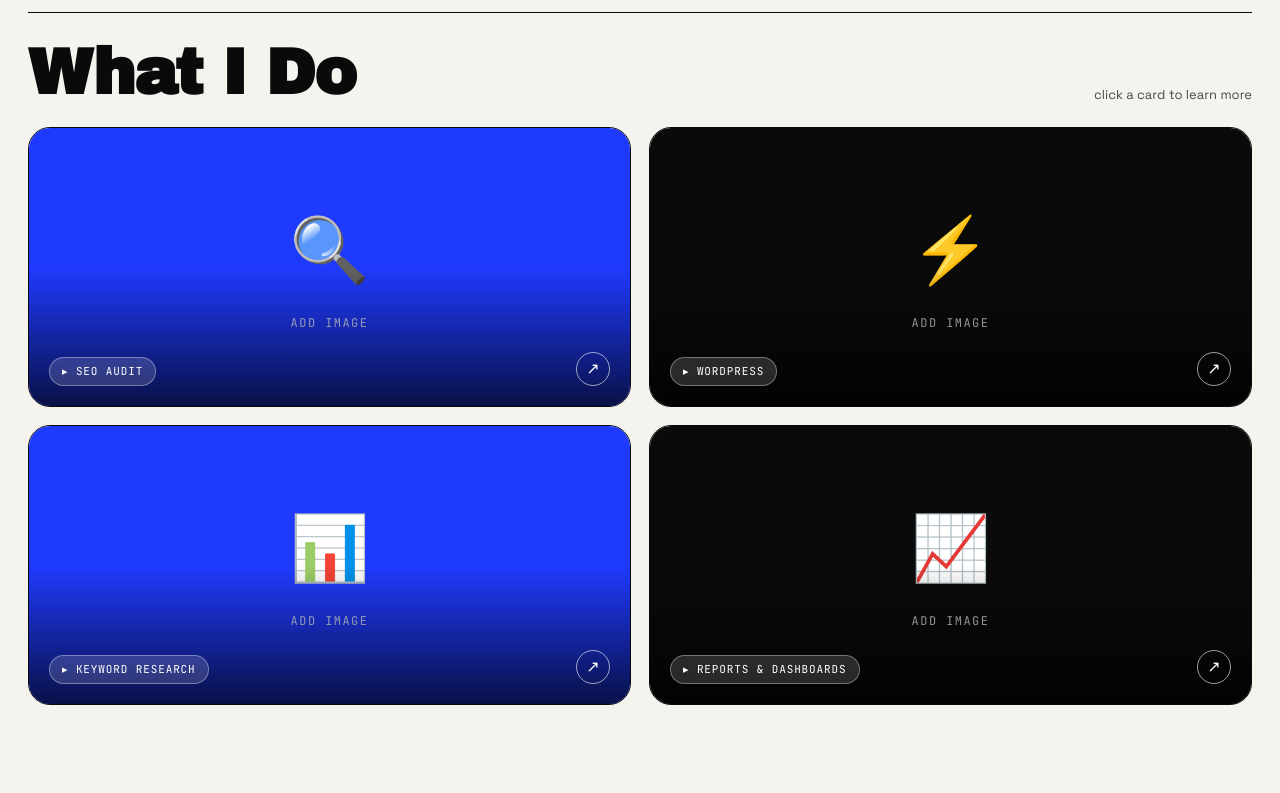
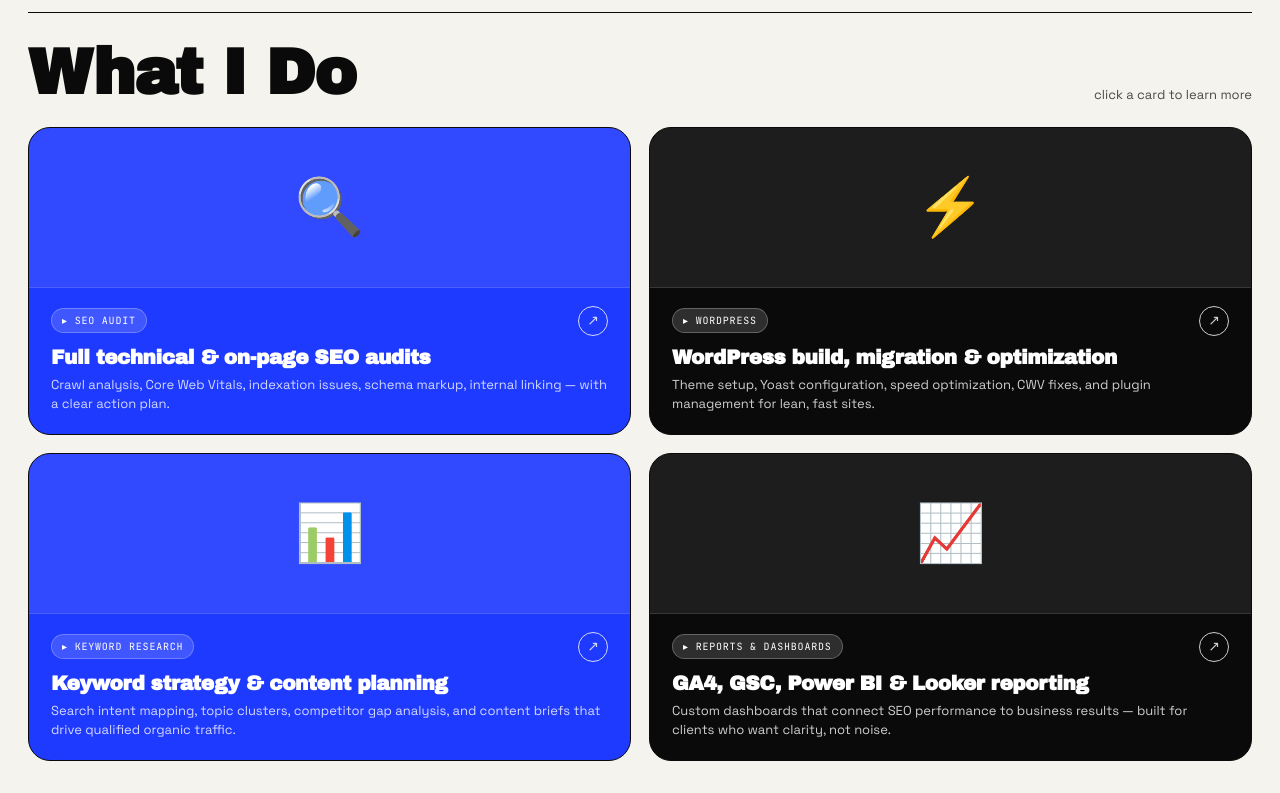
Before and after one commit to Kaitobar/portfolio, a React (Vite) app: page / in a window 1280 px wide. Shown: the part 2627-3420 px from the top of the page. Built offline with nearby package versions, Linux system fonts and the light colour scheme.

Commit message:
Work cards: expand to modal on click

```diff
--- a/src/components/Work.jsx
+++ b/src/components/Work.jsx
@@ -1,50 +1,62 @@
-import { useState } from 'react';
+import { useState, useEffect } from 'react';
 import { SectionTabs } from './TopBar';
 
 const cases = [
   {
     tag: 'SEO AUDIT',
     title: 'Full technical & on-page SEO audits',
-    d: 'Crawl analysis, Core Web Vitals, indexation issues, schema markup, internal linking structure — with a clear action plan.',
-    img: null,
+    summary: 'Crawl analysis, Core Web Vitals, indexation issues, schema markup, internal linking — with a clear action plan.',
+    detail: 'A full SEO audit covers everything that affects how search engines find, crawl, and rank your site. I analyze technical health (speed, mobile, crawl errors), on-page optimization (titles, headings, content), and off-page signals — then deliver a prioritized roadmap so you know exactly what to fix first and why.',
+    images: [],
     accent: 'var(--accent)',
     fg: 'var(--accent-fg)',
+    icon: '🔍',
   },
   {
     tag: 'WORDPRESS',
     title: 'WordPress build, migration & optimization',
-    d: 'Theme setup, Yoast configuration, speed optimization, CWV fixes, and plugin management for lean, fast sites.',
-    img: null,
+    summary: 'Theme setup, Yoast configuration, speed optimization, CWV fixes, and plugin management for lean, fast sites.',
+    detail: 'From new builds to migrations and existing-site overhauls — I handle WordPress end to end. That means choosing the right stack, configuring Yoast for maximum SEO impact, optimizing for Core Web Vitals, and keeping everything running cleanly without plugin bloat.',
+    images: [],
     accent: 'var(--ink)',
     fg: 'var(--paper)',
+    icon: '⚡',
   },
   {
     tag: 'KEYWORD RESEARCH',
     title: 'Keyword strategy & content planning',
-    d: 'Search intent mapping, topic clusters, competitor gap analysis, and content briefs that drive qualified organic traffic.',
-    img: null,
+    summary: 'Search intent mapping, topic clusters, competitor gap analysis, and content briefs that drive qualified organic traffic.',
+    detail: 'Keyword research is more than a list of terms — it\'s understanding what your audience is actually looking for and building a content architecture around that. I map search intent, identify quick wins vs long-term plays, and deliver content briefs your team can execute without guesswork.',
+    images: [],
     accent: 'var(--accent)',
     fg: 'var(--accent-fg)',
+    icon: '📊',
   },
   {
     tag: 'REPORTS & DASHBOARDS',
     title: 'GA4, GSC, Power BI & Looker reporting',
-    d: 'Custom dashboards that connect SEO performance to business results — built for clients who want clarity, not noise.',
-    img: null,
+    summary: 'Custom dashboards that connect SEO performance to business results — built for clients who want clarity, not noise.',
+    detail: 'I build reporting systems that make it easy to see what\'s working and what needs attention — without wading through raw data. Whether it\'s a GA4 exploration, a GSC performance dashboard, or a full Power BI or Looker Studio report, I connect the data sources and design for decision-making, not just metrics.',
+    images: [],
     accent: 'var(--ink)',
     fg: 'var(--paper)',
+    icon: '📈',
   },
 ];
 
-const tagIcons = {
-  'SEO AUDIT': '🔍',
-  'WORDPRESS': '⚡',
-  'KEYWORD RESEARCH': '📊',
-  'REPORTS & DASHBOARDS': '📈',
-};
+export const Work = () => {
+  const [open, setOpen] = useState(null);
 
-export const Work = () => {
-  const [flipped, setFlipped] = useState(null);
+  useEffect(() => {
+    if (open !== null) {
+      document.body.style.overflow = 'hidden';
+    } else {
+      document.body.style.overflow = '';
+    }
+    return () => { document.body.style.overflow = ''; };
+  }, [open]);
+
+  const active = open !== null ? cases[open] : null;
 
   return (
     <section id="work" style={{ paddingBottom: 12 }}>
@@ -64,134 +76,200 @@
           {cases.map((c, i) => (
             <div
               key={i}
-              onClick={() => setFlipped(flipped === i ? null : i)}
-              style={{ perspective: '1200px', cursor: 'pointer', minHeight: 280 }}
-            >
-              <div style={{
-                position: 'relative',
-                width: '100%',
-                height: '100%',
-                minHeight: 280,
-                transformStyle: 'preserve-3d',
-                transition: 'transform 0.65s cubic-bezier(0.4, 0.2, 0.2, 1)',
-                transform: flipped === i ? 'rotateY(180deg)' : 'rotateY(0deg)',
-              }}>
-
-                {/* FRONT — image */}
-                <div style={{
-                  position: 'absolute', inset: 0,
-                  backfaceVisibility: 'hidden',
-                  WebkitBackfaceVisibility: 'hidden',
-                  borderRadius: 22,
-                  overflow: 'hidden',
-                  border: '1.5px solid var(--ink)',
-                }}>
-                  {c.img ? (
-                    <img src={c.img} alt={c.tag} style={{
-                      width: '100%', height: '100%',
-                      objectFit: 'cover',
-                      display: 'block',
-                    }} />
-                  ) : (
-                    /* Placeholder until you add a real image */
-                    <div style={{
-                      width: '100%', height: '100%',
-                      background: c.accent,
-                      display: 'flex', flexDirection: 'column',
-                      alignItems: 'center', justifyContent: 'center',
-                      gap: 16,
-                      color: c.fg,
-                    }}>
-                      <span style={{ fontSize: 64 }}>{tagIcons[c.tag]}</span>
-                      <span className="mono" style={{ fontSize: 12, letterSpacing: '0.12em', opacity: 0.8 }}>
-                        ADD IMAGE
-                      </span>
-                    </div>
-                  )}
-
-                  {/* Tag overlay */}
-                  <div style={{
-                    position: 'absolute', inset: 0,
-                    background: 'linear-gradient(180deg, rgba(0,0,0,0.0) 50%, rgba(0,0,0,0.72) 100%)',
-                  }} />
-                  <div style={{
-                    position: 'absolute', bottom: 20, left: 20, right: 20,
-                    display: 'flex', justifyContent: 'space-between', alignItems: 'flex-end',
-                  }}>
-                    <span className="mono" style={{
-                      fontSize: 11, padding: '5px 12px',
-                      background: 'rgba(255,255,255,0.15)',
-                      border: '1px solid rgba(255,255,255,0.35)',
-                      borderRadius: 999,
-                      letterSpacing: '0.08em',
-                      color: '#fff',
-                    }}>▸ {c.tag}</span>
-                    <span style={{
-                      width: 34, height: 34, borderRadius: '50%',
-                      border: '1.5px solid rgba(255,255,255,0.6)',
-                      display: 'inline-flex', alignItems: 'center', justifyContent: 'center',
-                      color: '#fff', fontSize: 16,
-                    }}>↗</span>
-                  </div>
-                </div>
-
-                {/* BACK — info */}
-                <div style={{
-                  position: 'absolute', inset: 0,
-                  backfaceVisibility: 'hidden',
-                  WebkitBackfaceVisibility: 'hidden',
-                  transform: 'rotateY(180deg)',
+              onClick={() => setOpen(i)}
+              style={{
                 background: c.accent,
                 color: c.fg,
                 borderRadius: 22,
-                  padding: 28,
-                  border: '1.5px solid var(--ink)',
+                padding: 0,
+                minHeight: 260,
                 display: 'flex',
                 flexDirection: 'column',
-                  justifyContent: 'space-between',
+                border: '1.5px solid var(--ink)',
+                cursor: 'pointer',
+                overflow: 'hidden',
+                transition: 'transform 0.25s, box-shadow 0.25s',
+              }}
+              onMouseEnter={e => {
+                e.currentTarget.style.transform = 'translateY(-4px)';
+                e.currentTarget.style.boxShadow = '0 12px 40px rgba(0,0,0,0.15)';
+              }}
+              onMouseLeave={e => {
+                e.currentTarget.style.transform = 'translateY(0)';
+                e.currentTarget.style.boxShadow = 'none';
+              }}
+            >
+              {/* Image area */}
+              <div style={{
+                flex: 1,
+                minHeight: 160,
+                background: c.images[0]
+                  ? `url(${c.images[0]}) center/cover no-repeat`
+                  : 'rgba(255,255,255,0.08)',
+                display: 'flex',
+                alignItems: 'center',
+                justifyContent: 'center',
+                fontSize: 56,
+                borderBottom: '1.5px solid rgba(255,255,255,0.12)',
               }}>
-                  <div>
+                {!c.images[0] && c.icon}
+              </div>
+
+              {/* Bottom info */}
+              <div style={{ padding: '18px 22px 20px' }}>
+                <div style={{ display: 'flex', justifyContent: 'space-between', alignItems: 'center', marginBottom: 10 }}>
                   <span className="mono" style={{
-                      fontSize: 11, padding: '4px 10px',
+                    fontSize: 10, padding: '4px 10px',
                     background: 'rgba(255,255,255,0.15)',
-                      border: '1px solid rgba(255,255,255,0.3)',
+                    border: '1px solid rgba(255,255,255,0.25)',
                     borderRadius: 999,
                     letterSpacing: '0.08em',
-                      display: 'inline-block',
-                      marginBottom: 18,
                   }}>▸ {c.tag}</span>
-                    <h3 className="display" style={{ fontSize: 26, lineHeight: 1.1, margin: '0 0 14px 0' }}>
+                  <span style={{
+                    width: 30, height: 30, borderRadius: '50%',
+                    border: '1.5px solid currentColor',
+                    display: 'inline-flex', alignItems: 'center', justifyContent: 'center',
+                    fontSize: 14, opacity: 0.8,
+                  }}>↗</span>
+                </div>
+                <h3 className="display" style={{ fontSize: 20, lineHeight: 1.15, margin: '0 0 6px 0' }}>
                   {c.title}
                 </h3>
-                    <p className="grotesk" style={{ fontSize: 14, opacity: 0.88, margin: 0, lineHeight: 1.6 }}>
-                      {c.d}
+                <p className="grotesk" style={{ fontSize: 13, opacity: 0.8, margin: 0, lineHeight: 1.5 }}>
+                  {c.summary}
                 </p>
-                  </div>
-                  <div style={{ display: 'flex', justifyContent: 'space-between', alignItems: 'center', marginTop: 20 }}>
-                    <a href="#contact" style={{
-                      padding: '10px 20px',
-                      borderRadius: 999,
-                      border: '1.5px solid currentColor',
-                      fontSize: 13, fontWeight: 600,
-                      fontFamily: 'Space Grotesk, sans-serif',
-                      opacity: 0.9,
-                    }}>Let's work →</a>
-                    <span style={{ fontSize: 12, opacity: 0.6, fontFamily: 'JetBrains Mono, monospace' }}>
-                      click to flip back
-                    </span>
-                  </div>
-                </div>
-
               </div>
             </div>
           ))}
         </div>
       </div>
 
+      {/* Modal overlay */}
+      {active && (
+        <div
+          onClick={() => setOpen(null)}
+          style={{
+            position: 'fixed', inset: 0,
+            background: 'rgba(10,10,10,0.7)',
+            backdropFilter: 'blur(6px)',
+            WebkitBackdropFilter: 'blur(6px)',
+            zIndex: 1000,
+            display: 'flex',
+            alignItems: 'center',
+            justifyContent: 'center',
+            padding: '20px',
+            animation: 'fadeIn 0.2s ease',
+          }}
+        >
+          <div
+            onClick={e => e.stopPropagation()}
+            style={{
+              background: active.accent,
+              color: active.fg,
+              borderRadius: 28,
+              border: '1.5px solid var(--ink)',
+              width: '100%',
+              maxWidth: 780,
+              maxHeight: '88vh',
+              overflowY: 'auto',
+              animation: 'scaleIn 0.3s cubic-bezier(0.34, 1.56, 0.64, 1)',
+            }}
+          >
+            {/* Modal header */}
+            <div style={{
+              display: 'flex', justifyContent: 'space-between', alignItems: 'center',
+              padding: '24px 28px 0',
+            }}>
+              <span className="mono" style={{
+                fontSize: 11, padding: '5px 12px',
+                background: 'rgba(255,255,255,0.15)',
+                border: '1px solid rgba(255,255,255,0.25)',
+                borderRadius: 999,
+                letterSpacing: '0.08em',
+              }}>▸ {active.tag}</span>
+              <button
+                onClick={() => setOpen(null)}
+                style={{
+                  width: 36, height: 36, borderRadius: '50%',
+                  border: '1.5px solid currentColor',
+                  background: 'transparent',
+                  color: 'inherit',
+                  display: 'flex', alignItems: 'center', justifyContent: 'center',
+                  fontSize: 18, cursor: 'pointer',
+                  opacity: 0.8,
+                }}>✕</button>
+            </div>
+
+            {/* Title */}
+            <div style={{ padding: '20px 28px 24px' }}>
+              <h2 className="display" style={{
+                fontSize: 'clamp(28px, 4vw, 44px)',
+                lineHeight: 1.05, margin: '0 0 16px 0',
+              }}>
+                {active.title}
+              </h2>
+              <p className="grotesk" style={{
+                fontSize: 16, opacity: 0.88, margin: 0, lineHeight: 1.65, maxWidth: 600,
+              }}>
+                {active.detail}
+              </p>
+            </div>
+
+            {/* Images grid */}
+            {active.images.length > 0 && (
+              <div style={{
+                display: 'grid',
+                gridTemplateColumns: active.images.length === 1 ? '1fr' : 'repeat(2, 1fr)',
+                gap: 3,
+                margin: '0 3px',
+              }}>
+                {active.images.map((src, idx) => (
+                  <img key={idx} src={src} alt="" style={{
+                    width: '100%', aspectRatio: '16/9',
+                    objectFit: 'cover',
+                    borderRadius: idx === 0 ? '0' : '0',
+                  }} />
+                ))}
+              </div>
+            )}
+
+            {/* Placeholder image area when no images */}
+            {active.images.length === 0 && (
+              <div style={{
+                margin: '0 28px',
+                borderRadius: 16,
+                border: '1.5px dashed rgba(255,255,255,0.3)',
+                padding: '32px 24px',
+                textAlign: 'center',
+                opacity: 0.5,
+              }}>
+                <div style={{ fontSize: 36, marginBottom: 8 }}>🖼</div>
+                <div className="mono" style={{ fontSize: 11, letterSpacing: '0.08em' }}>
+                  YOUR IMAGES GO HERE
+                </div>
+              </div>
+            )}
+
+            {/* CTA */}
+            <div style={{ padding: '24px 28px 28px', display: 'flex', gap: 12, alignItems: 'center' }}>
+              <a href="#contact" onClick={() => setOpen(null)} style={{
+                padding: '12px 24px',
+                borderRadius: 999,
+                border: '1.5px solid currentColor',
+                fontSize: 14, fontWeight: 600,
+                fontFamily: 'Space Grotesk, sans-serif',
+              }}>Let's work together →</a>
+            </div>
+          </div>
+        </div>
+      )}
+
       <style>{`
         @media (max-width: 720px) {
           .work-grid { grid-template-columns: 1fr !important; }
         }
+        @keyframes fadeIn { from { opacity: 0 } to { opacity: 1 } }
+        @keyframes scaleIn { from { opacity: 0; transform: scale(0.92) } to { opacity: 1; transform: scale(1) } }
       `}</style>
     </section>
   );
```
Lines whose indentation alone changed are shown as unchanged.
